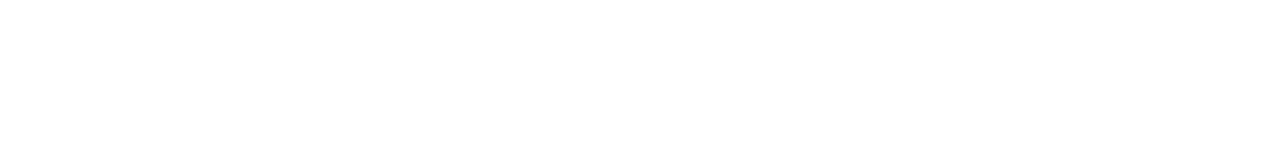
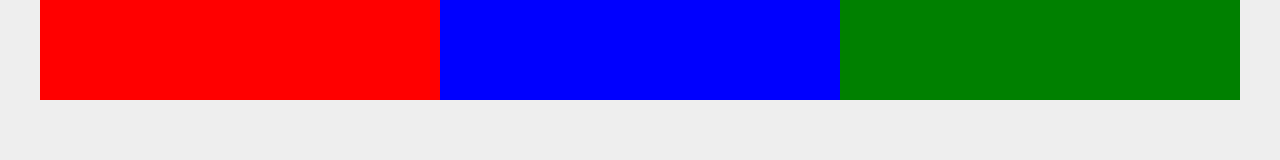
Before and after one commit to JerryDoran/Flexbox-Example1, a plain HTML site: page flex-ninja.html in a window 1280 px wide. Drawn offline with Linux system fonts and the light colour scheme.

Commit message:
Added menu

```diff
--- a/flex-ninja.css
+++ b/flex-ninja.css
@@ -0,0 +1,62 @@
+* {
+  margin: 0;
+  padding: 0;
+  box-sizing: border-box;
+}
+
+body {
+  font-family: sans-serif;
+  background: #eee;
+}
+
+.wrapper {
+  width: 100%;
+  max-width: 1200px;
+  margin: 0 auto;
+}
+
+.flex-container {
+  display: flex;
+  background: white;
+  flex-wrap: wrap;
+}
+
+.box {
+  height: 100px;
+  /* min-width: 800px; */
+  /* flex-basis: 800px; */
+  /* flex-grow: 1; */
+
+  /* First Number - flex-grow */
+  /* Second Number - flex-shrink */
+  /* Third Number - flex-basis */
+  flex: 1 0 200px;
+}
+
+.one {
+  background: red;
+
+  /* Can be looked at like taking up 4 cols in a 12 col grid */
+  /* Rate at which each flex item grows */
+  /* flex-grow: 4; */
+
+  /* Rate at which each flex item shrinks */
+  /* flex-shrink: 1; */
+  /* flex-basis: 100px; */
+}
+
+.two {
+  background: blue;
+
+  /* Can be looked at like taking up 6 cols in a 12 col grid */
+  /* flex-grow: 6; */
+  /* flex-shrink: 2; */
+  /* flex-basis: 200px; */
+}
+
+.three {
+  background: green;
+  /* flex-grow: 2; */
+  /* flex-shrink: 3; */
+  /* flex-basis: 300px; */
+}
--- a/flex-ninja.html
+++ b/flex-ninja.html
@@ -1,12 +1,22 @@
 <!DOCTYPE html>
 <html lang="en">
-<head>
-  <meta charset="UTF-8">
-  <meta name="viewport" content="width=device-width, initial-scale=1.0">
-  <meta http-equiv="X-UA-Compatible" content="ie=edge">
-  <title>Net Nunja Flex Tutorial</title>
-</head>
-<body>
+  <head>
+    <meta charset="UTF-8" />
+    <meta name="viewport" content="width=device-width, initial-scale=1.0" />
+    <meta http-equiv="X-UA-Compatible" content="ie=edge" />
 
-</body>
+    <!-- CSS Link -->
+    <link rel="stylesheet" href="flex-ninja.css" />
+
+    <title>Net Ninja Flex Tutorial</title>
+  </head>
+  <body>
+    <div class="wrapper">
+      <div class="flex-container">
+        <div class="box one"></div>
+        <div class="box two"></div>
+        <div class="box three"></div>
+      </div>
+    </div>
+  </body>
 </html>
--- /dev/null
+++ b/menu.css
@@ -0,0 +1,50 @@
+* {
+  margin: 0;
+  padding: 0;
+  box-sizing: border-box;
+}
+
+body {
+  font-family: sans-serif;
+  background: #eee;
+}
+
+.wrapper {
+  width: 100%;
+  max-width: 960px;
+  margin: 0 auto;
+}
+
+/* Menu base styles */
+nav {
+  background: #333;
+}
+
+nav ul {
+  list-style-type: none;
+  padding: 0;
+}
+
+nav a {
+  text-decoration: none;
+  text-align: center;
+  color: white;
+  display: block;
+  padding: 10px;
+}
+
+nav a:hover {
+  background-color: #555;
+}
+
+/* Flex styles */
+@media (min-width: 768px) {
+  nav ul {
+    display: flex;
+    justify-content: space-around;
+  }
+
+  nav li {
+    /* flex: 1 1 0; */
+  }
+}
```
Also changed, not shown: menu.html (added, +26 -0 lines).
